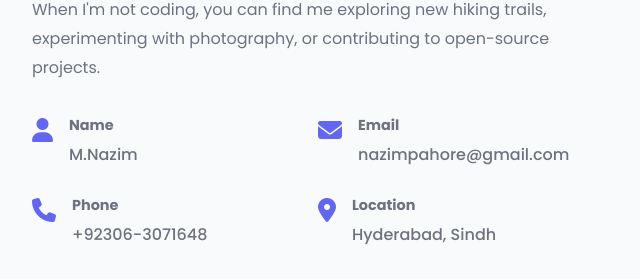
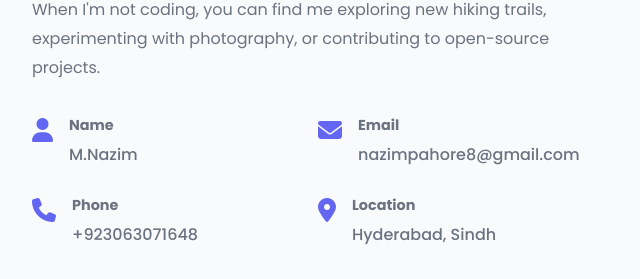
Before and after one commit to nazimpahore/Portfolio-website, a plain HTML site: page index.html in a window 1280 px wide. Shown: the part 1377-1656 px from the top of the page, 640-1280 px from the left. Drawn offline with nearby package versions, Linux system fonts and the light colour scheme.

Commit message:
update email address

```diff
--- a/index.html
+++ b/index.html
@@ -151,14 +151,14 @@
                             <i class="fas fa-envelope"></i>
                             <div>
                                 <h4>Email</h4>
-                                <p>nazimpahore@gmail.com</p>
+                                <p>nazimpahore8@gmail.com</p>
                             </div>
                         </div>
                         <div class="detail-item">
                             <i class="fas fa-phone"></i>
                             <div>
                                 <h4>Phone</h4>
-                                <p>+92306-3071648</p>
+                                <p>+923063071648</p>
                             </div>
                         </div>
                         <div class="detail-item">
@@ -697,7 +697,7 @@
                             </div>
                             <div>
                                 <h4>Email</h4>
-                                <p>nazimpahore@gmail.com</p>
+                                <p>nazimpahore8@gmail.com</p>
                             </div>
                         </div>
 
@@ -717,7 +717,7 @@
                             </div>
                             <div>
                                 <h4>Address</h4>
-                                <p>Hyderabad Sindh</p>
+                                <p>Hyderabad, Sindh</p>
                             </div>
                         </div>
                     </div>
```
